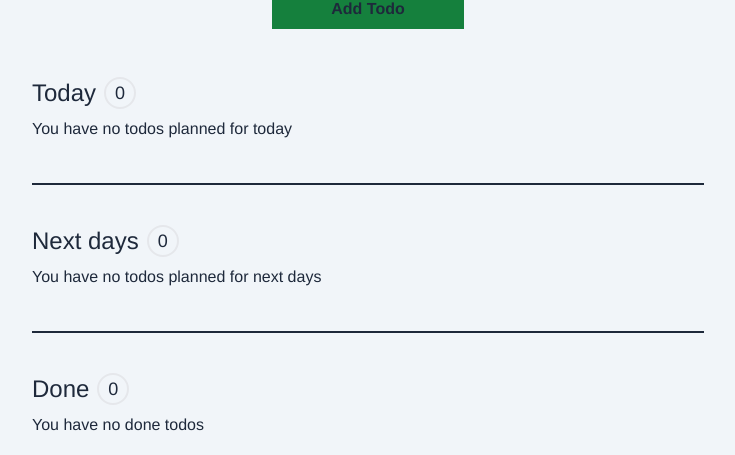
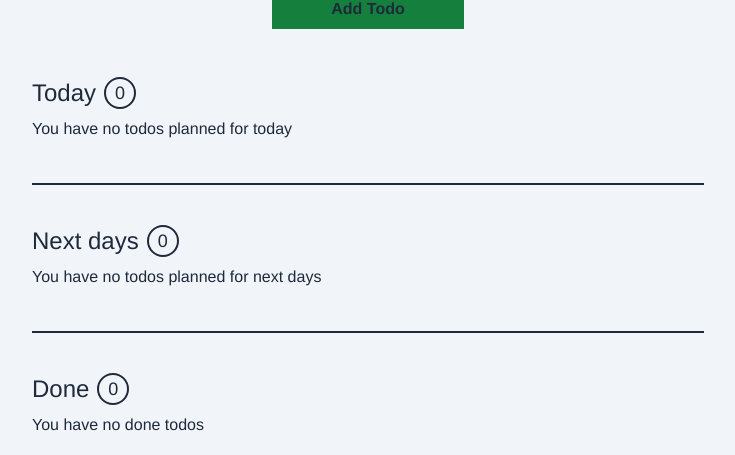
Before and after one commit to tpietka/todo-vue, a Vue app: page / in a window 1280 px wide. Shown: the part 163-618 px from the top of the page, without its empty margins (272-1007 px from the left). Built offline with nearby package versions, Linux system fonts and the light colour scheme.

Commit message:
Fix todo counter border color for dark mode

```diff
--- a/src/components/TodosCounter.vue
+++ b/src/components/TodosCounter.vue
@@ -5,7 +5,7 @@ defineProps<{
 </script>
 
 <template>
-  <div class="rounded-full border-2 w-8 h-8">
+  <div class="rounded-full border-2 dark:border-slate-100 border-slate-800 w-8 h-8">
     <div
       class="counter flex justify-center items-center self-center h-full text-lg font-medium"
     >
```
